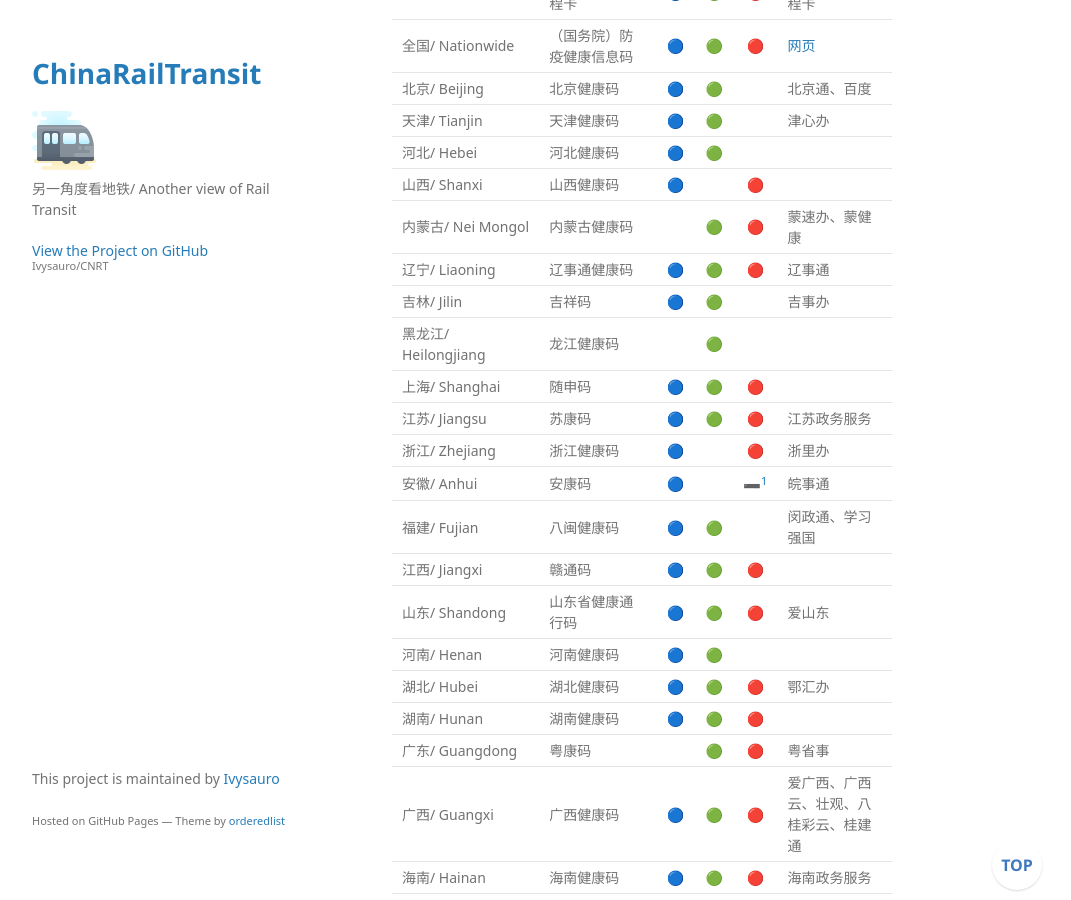
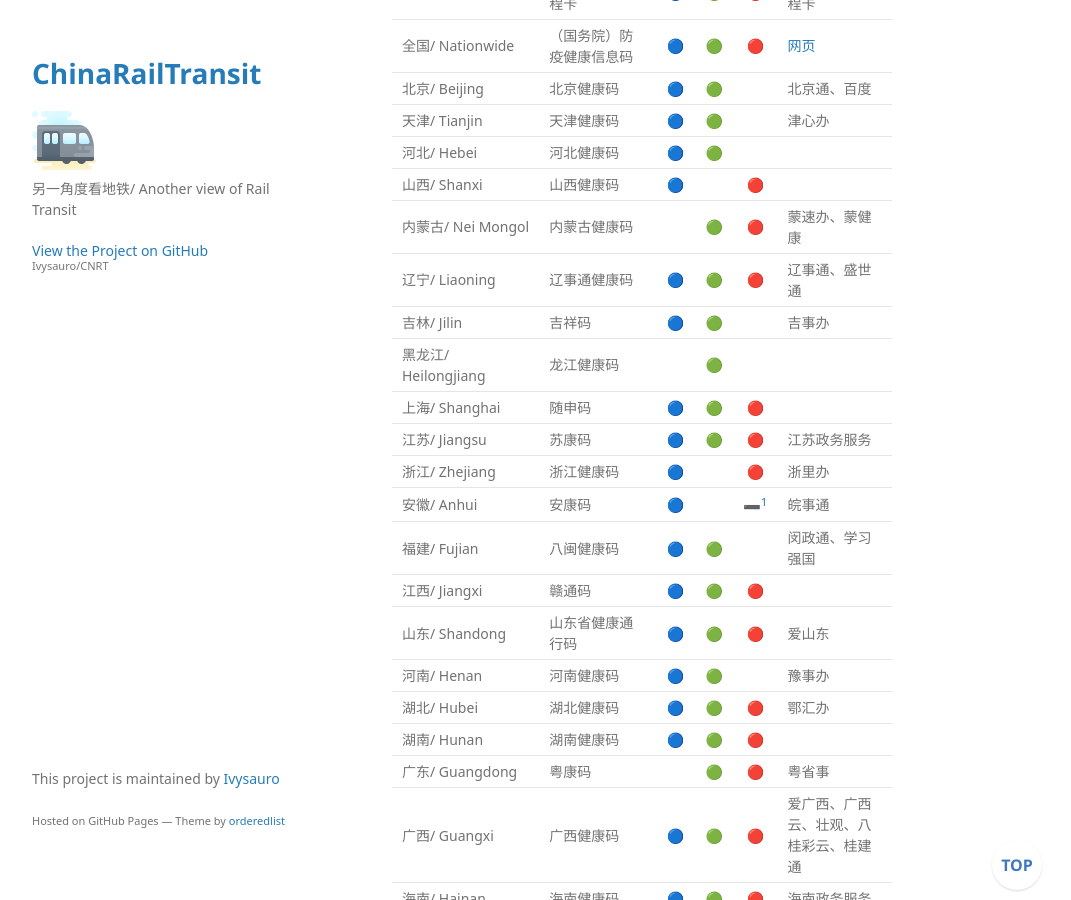
Before and after one commit to Ivysauro/CNRT, a Jekyll site: the page built from data/HealthQR.md, in a window 1280 px wide and 900 px high, scrolled down 737 px. Shown: the whole window, without its empty margins (178-1249 px from the left). Built offline with Jekyll 4.4.1, drawn with Linux system fonts in a browser that asks for light colours; some web fonts are replaced; our own code applies the rules of GitHub Pages for plain Markdown files; a script that is not in the unit is left out.

Commit message:
📱补充更新辽宁、河南数据

```diff
--- a/data/HealthQR.md
+++ b/data/HealthQR.md
@@ -28,7 +28,7 @@
 | 河北/ Hebei | 河北健康码 | 🔵 | 🟢 | | |
 | 山西/ Shanxi | 山西健康码 | 🔵 | | 🔴 | |
 | 内蒙古/ Nei Mongol | 内蒙古健康码 | | 🟢 | 🔴 | 蒙速办、蒙健康 |
-| 辽宁/ Liaoning | 辽事通健康码 | 🔵 | 🟢 | 🔴 | 辽事通 |
+| 辽宁/ Liaoning | 辽事通健康码 | 🔵 | 🟢 | 🔴 | 辽事通、盛世通 |
 | 吉林/ Jilin | 吉祥码 | 🔵 | 🟢 | | 吉事办 |
 | 黑龙江/ Heilongjiang | 龙江健康码 | | 🟢 | | |
 | 上海/ Shanghai | 随申码 | 🔵 | 🟢 | 🔴 | |
@@ -38,7 +38,7 @@
 | 福建/ Fujian | 八闽健康码 | 🔵 | 🟢 | | 闵政通、学习强国 |
 | 江西/ Jiangxi | 赣通码 | 🔵 | 🟢 | 🔴 | |
 | 山东/ Shandong | 山东省健康通行码 | 🔵 | 🟢 | 🔴 | 爱山东 |
-| 河南/ Henan | 河南健康码 | 🔵 | 🟢 | | |
+| 河南/ Henan | 河南健康码 | 🔵 | 🟢 | | 豫事办 |
 | 湖北/ Hubei | 湖北健康码 | 🔵 | 🟢 | 🔴 | 鄂汇办 |
 | 湖南/ Hunan | 湖南健康码 | 🔵 | 🟢 | 🔴 | |
 | 广东/ Guangdong | 粤康码 | | 🟢 | 🔴 | 粤省事 |
```
